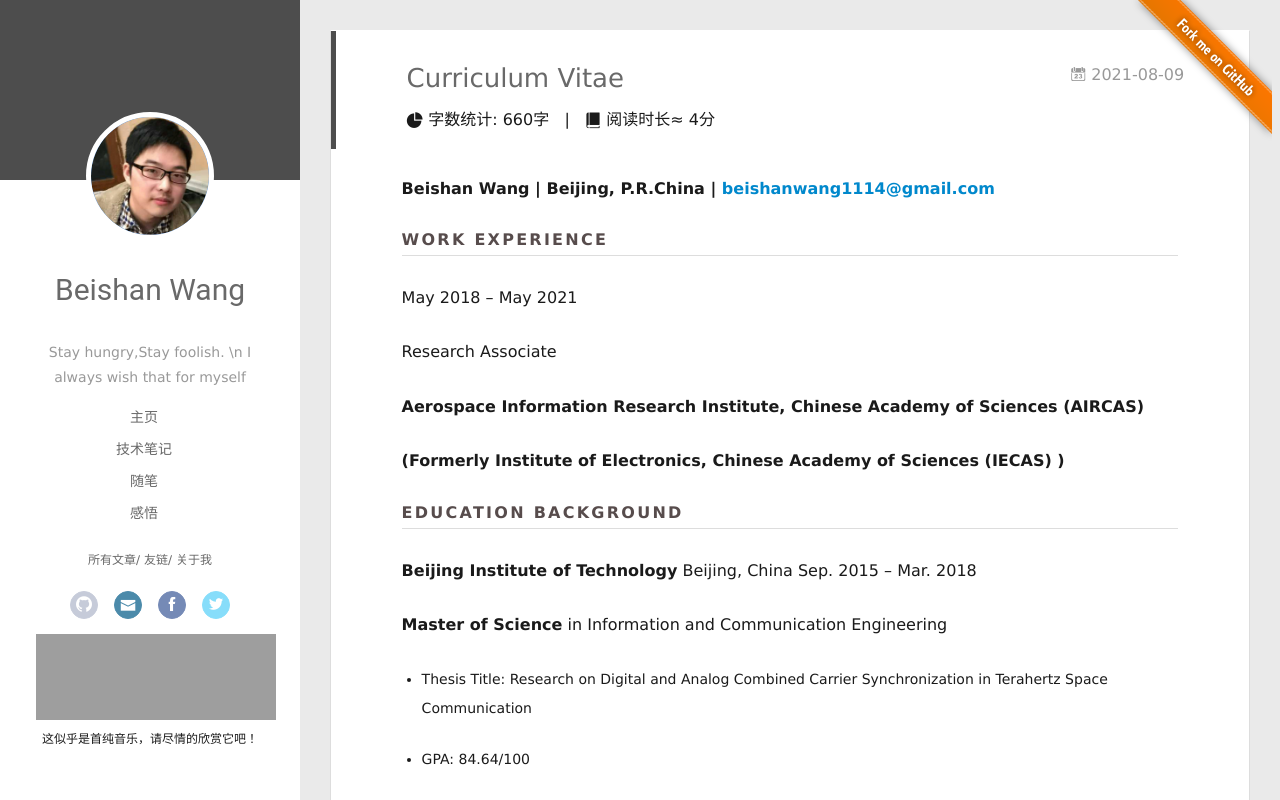
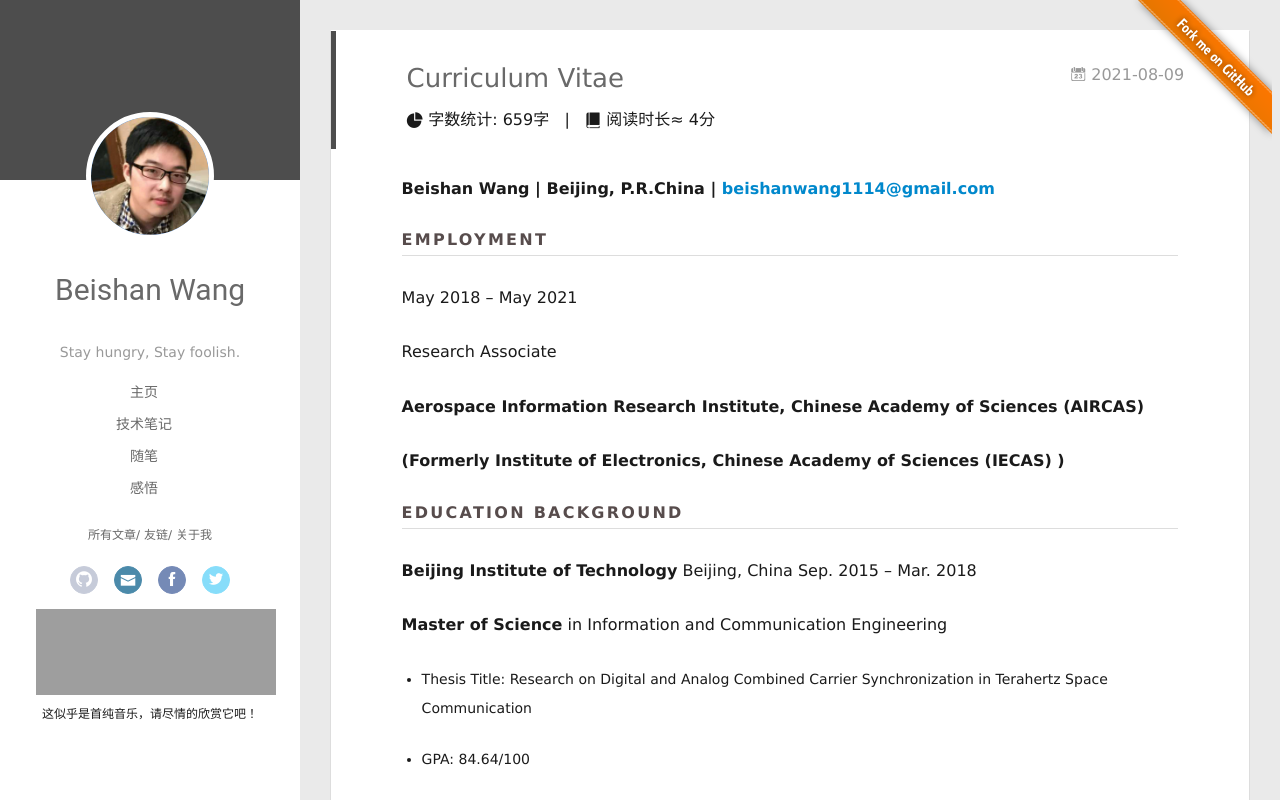
Before and after one commit to wwwohio/wwwohio.github.io, a plain HTML site: page 2021/08/09/CV/index.html in a window 1280 px wide. Drawn offline with Linux system fonts and the light colour scheme; no server answers; grey boxes are pictures that could not be loaded.

Commit message:
Site updated: 2021-09-09 00:30:25

```diff
--- a/2021/08/09/CV/index.html
+++ b/2021/08/09/CV/index.html
@@ -10,15 +10,15 @@
   <meta name="generator" content="hexo-theme-yilia-plus">
   <meta name="viewport" content="width=device-width, initial-scale=1, maximum-scale=1">
 
-  <meta name="description" content="Beishan Wang | Beijing, P.R.China | beishanwang1114@gmail.com  WORK EXPERIENCEMay 2018 – May 2021 Research Associate  Aerospace Information Research Institute, Chinese Academy of Sciences (AIRCAS) (F">
+  <meta name="description" content="Beishan Wang | Beijing, P.R.China | beishanwang1114@gmail.com  EMPLOYMENTMay 2018 – May 2021 Research Associate  Aerospace Information Research Institute, Chinese Academy of Sciences (AIRCAS) (Former">
 <meta property="og:type" content="article">
 <meta property="og:title" content="Curriculum Vitae">
 <meta property="og:url" content="https://wwwohio.github.io/2021/08/09/CV/index.html">
 <meta property="og:site_name" content="Beishan Wang">
-<meta property="og:description" content="Beishan Wang | Beijing, P.R.China | beishanwang1114@gmail.com  WORK EXPERIENCEMay 2018 – May 2021 Research Associate  Aerospace Information Research Institute, Chinese Academy of Sciences (AIRCAS) (F">
+<meta property="og:description" content="Beishan Wang | Beijing, P.R.China | beishanwang1114@gmail.com  EMPLOYMENTMay 2018 – May 2021 Research Associate  Aerospace Information Research Institute, Chinese Academy of Sciences (AIRCAS) (Former">
 <meta property="og:locale" content="en_US">
 <meta property="article:published_time" content="2021-08-09T14:49:50.000Z">
-<meta property="article:modified_time" content="2021-09-07T04:08:57.499Z">
+<meta property="article:modified_time" content="2021-09-08T16:29:50.745Z">
 <meta property="article:author" content="Beishan Wang">
 <meta name="twitter:card" content="summary">
 
@@ -69,7 +69,7 @@
 			<h1 class="header-author"><a href="/">Beishan Wang</a></h1>
 		</hgroup>
 
-		<p class="header-subtitle">Stay hungry,Stay foolish.   \n I always wish that for myself</p>
+		<p class="header-subtitle">Stay hungry, Stay foolish.</p>
 
 
 		<nav class="header-menu">
@@ -167,7 +167,7 @@
 			  <h1 class="header-author js-header-author">Beishan Wang</h1>
 			</hgroup>
 
-			<p class="header-subtitle"><i class="icon icon-quo-left"></i>Stay hungry,Stay foolish.   \n I always wish that for myself<i class="icon icon-quo-right"></i></p>
+			<p class="header-subtitle"><i class="icon icon-quo-left"></i>Stay hungry, Stay foolish.<i class="icon icon-quo-right"></i></p>
 
 
 
@@ -261,7 +261,7 @@
       <!-- 百度字体平台:http://fontstore.baidu.com/static/editor/index.html -->
       <i class="icon-statistics"></i>
       <span class="post-meta-item-text"> 字数统计:</span>
-      <span class="post-count">660字</span>
+      <span class="post-count">659字</span>
     </span>
   </span>
 
@@ -282,7 +282,7 @@
   <div class="article-entry" itemprop="articleBody">
 
     <p> <strong>Beishan Wang | Beijing, P.R.China | <a href="mailto:beishanwang1114@gmail.com">beishanwang1114@gmail.com</a></strong> </p>
-<h4 id="WORK-EXPERIENCE"><a href="#WORK-EXPERIENCE" class="headerlink" title="WORK EXPERIENCE"></a><strong>WORK EXPERIENCE</strong></h4><p>May 2018 – May 2021</p>
+<h4 id="EMPLOYMENT"><a href="#EMPLOYMENT" class="headerlink" title="EMPLOYMENT"></a><strong>EMPLOYMENT</strong></h4><p>May 2018 – May 2021</p>
 <p>Research Associate </p>
 <p><strong>Aerospace Information Research Institute, Chinese Academy of Sciences (AIRCAS)</strong></p>
 <p><strong>(Formerly Institute of Electronics, Chinese Academy of Sciences (IECAS) )</strong>  </p>
```
Also changed, not shown: CV.html (+2 -2 lines), archives/2021/08/index.html (+2 -2 lines), archives/2021/index.html (+2 -2 lines), archives/index.html (+2 -2 lines), hello-world.html (+2 -2 lines), index.html (+3 -3 lines).
